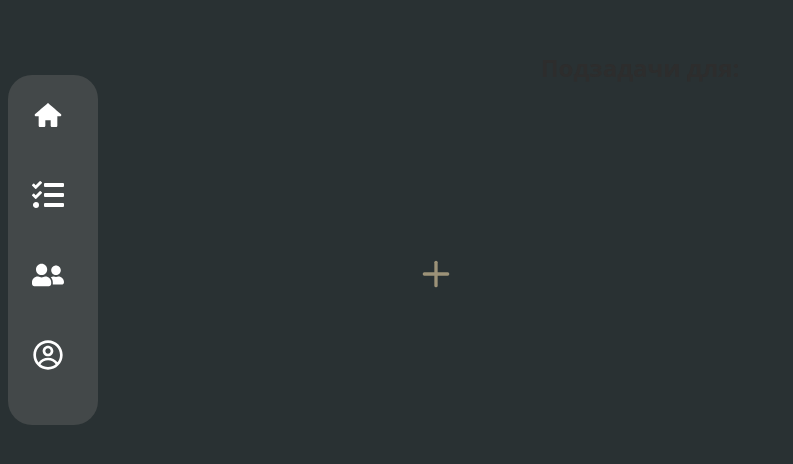
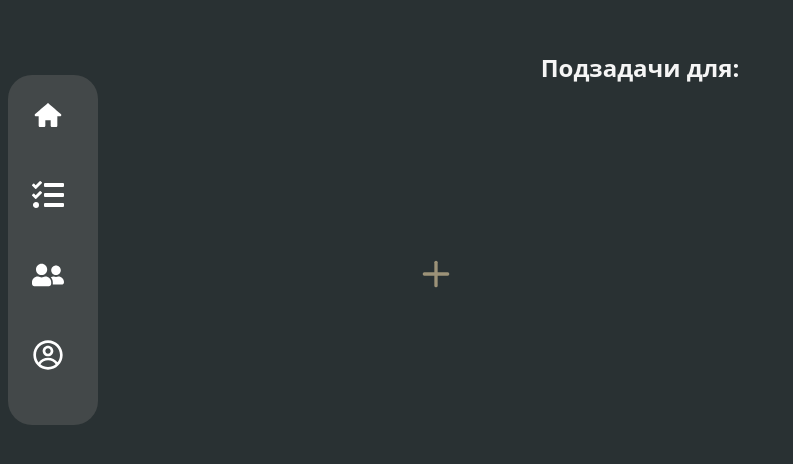
Before and after one commit to foxnaim/Agenda-client-, a Next.js app: page /components/tasks/1 in a window 1280 px wide. Shown: the part 150-614 px from the top of the page, without its empty margins (0-793 px from the left). Built offline with nearby package versions, Linux system fonts and the light colour scheme.

Commit message:
modified:   src/app/components/tasks/TaskMenu/page.tsx 	modified:   src/app/components/tasks/[taskId]/page.tsx

```diff
--- a/src/app/components/tasks/TaskMenu/page.tsx
+++ b/src/app/components/tasks/TaskMenu/page.tsx
@@ -99,7 +99,7 @@
               variants={taskVariants}
               onClick={() => {
                 console.log("Navigating to:", `/tasks/${task.id}`);
-                router.push(`components/tasks/${task.id}`);
+                router.push(`/components/tasks/${task.id}`);
               }}
             >
               {editingTask?.id === task.id ? (
--- a/src/app/components/tasks/[taskId]/page.tsx
+++ b/src/app/components/tasks/[taskId]/page.tsx
@@ -100,7 +100,7 @@
       <div className="flex flex-1 flex-col justify-center items-center w-full px-4">
         {/* Анимация заголовка */}
         <motion.h1
-          className="text-2xl font-bold mb-4"
+          className="text-2xl font-bold mb-4 text-light"
           initial="hidden"
           animate="visible"
           variants={titleVariants}
```
